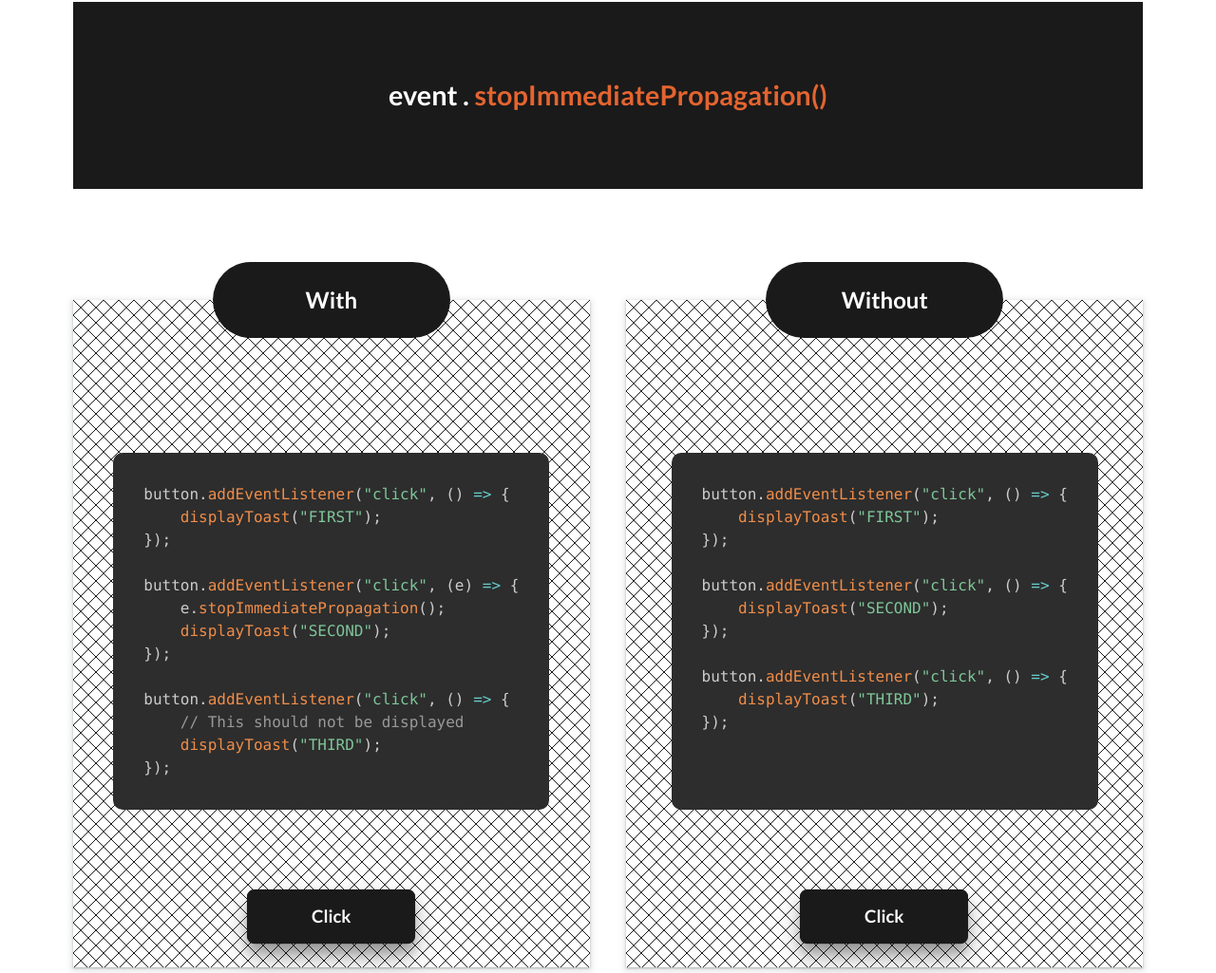
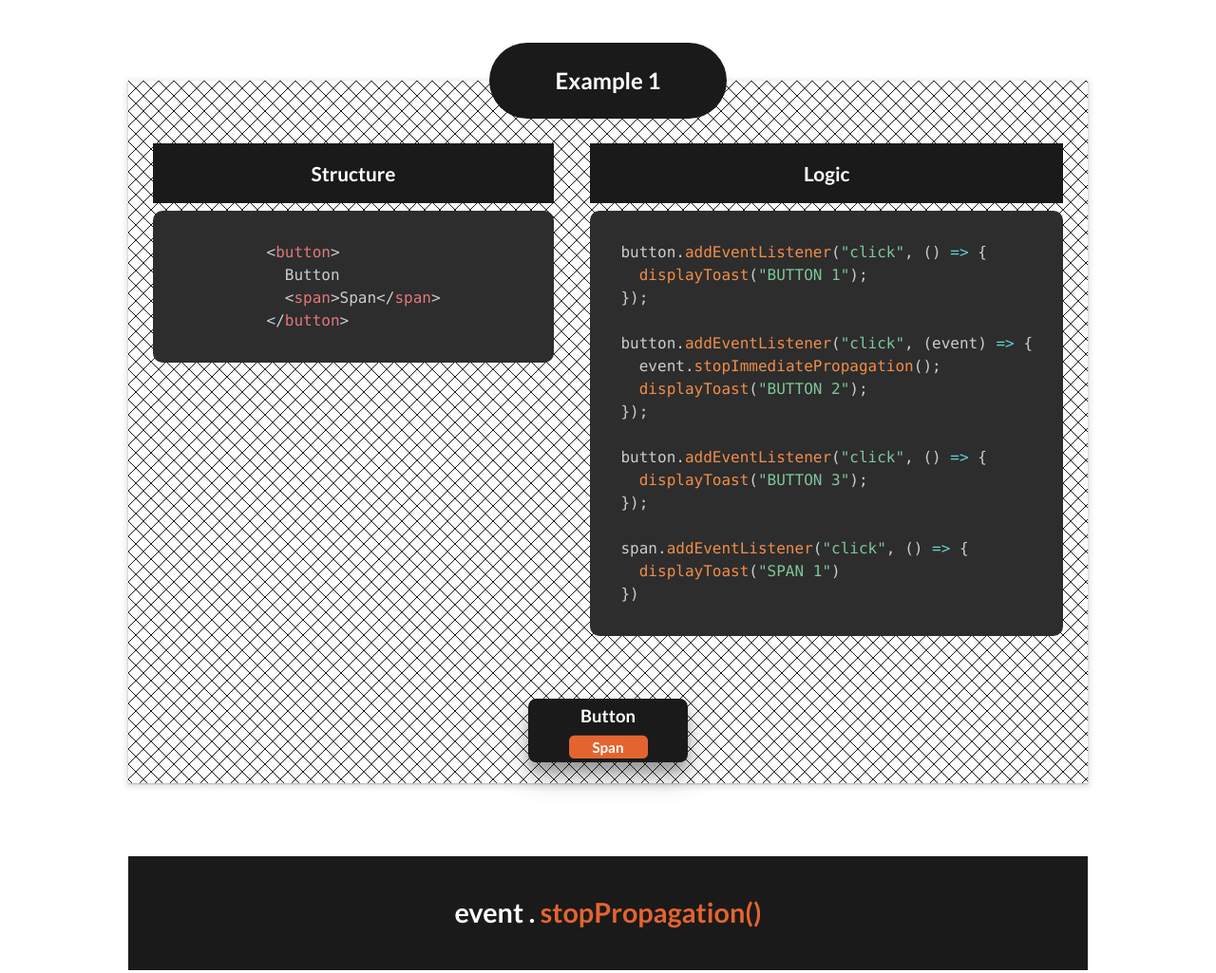
Before and after one commit to david-mi/stopPropagation-stopImmediatePropagation, a website built with Vite: page index.html in a window 1280 px wide. Shown: the part 358-1383 px from the top of the page at 95% size. Built offline with nearby package versions, Linux system fonts and the light colour scheme.

Commit message:
refacto: more refacto

```diff
--- a/src/handlers/stopImmediatePropagation.ts
+++ b/src/handlers/stopImmediatePropagation.ts
@@ -6,25 +6,30 @@ export function setImmediatePropagationHandlers() {
 }
 
 function setWithButtonHandlers() {
-  const withButton = document.querySelector<HTMLButtonElement>("#stopImmediatePropagation .with button",)!;
+  const withButton = document.querySelector<HTMLButtonElement>("#stopImmediatePropagation button",)!;
+  const withButtonSpan = withButton.querySelector("span")!
 
   withButton.addEventListener("click", () => {
-    displayToast("FIRST");
+    displayToast("BUTTON 1");
   });
 
   withButton.addEventListener("click", (event) => {
     event.stopImmediatePropagation();
-    displayToast("SECOND");
+    displayToast("BUTTON 2");
   });
 
   withButton.addEventListener("click", () => {
     // This should not be displayed
-    displayToast("THIRD");
+    displayToast("BUTTON 3");
   });
+
+  withButtonSpan.addEventListener("click", () => {
+    displayToast("SPAN 1")
+  })
 }
 
 function setWithoutButtonHandlers() {
-  const withoutButton = document.querySelector<HTMLButtonElement>("#stopImmediatePropagation .without button",)!;
+  const withoutButton = document.querySelector<HTMLButtonElement>("#stopImmediatePropagation button",)!;
 
   withoutButton.addEventListener("click", () => {
     displayToast("FIRST");
--- a/src/style.css
+++ b/src/style.css
@@ -48,20 +48,19 @@ h1 {
   font-weight: 800;
   line-height: 1.1;
   color: var(--clr-primary);
-  padding-block: var(--gap);
 }
 
 #stopPropagation,
 #stopImmediatePropagation {
   display: flex;
-  flex-wrap: wrap;
+  flex-direction: column;
   gap: var(--gap) calc(var(--gap) /2);
 
   & h2 {
     background-color: var(--clr-secondary);
     width: 100%;
     font-size: clamp(1.3rem, 3vw, 1.8rem);
-    padding-block: var(--gap);
+    padding-block: calc(var(--gap) / 2);
 
     & span:nth-child(1) {
       color: white;
@@ -78,16 +77,18 @@ h1 {
 
   & article {
     --title-height: 80px;
+    --button-height: 4rem;
     background: linear-gradient(45deg, transparent 49%, #1a1a1a 49% 51%, transparent 51%), linear-gradient(-45deg, transparent 49%, #1a1a1a 49% 51%, transparent 51%);
     background-size: 1em 1em;
     background-color: #ffffff;
     position: relative;
     flex: 1;
-    padding: calc(var(--gap) / 3);
-    padding-top: calc(var(--gap) * 2);
+    padding-inline: calc(var(--gap) / 3);
+    padding-top: calc(var(--gap) / 3 + var(--title-height) / 2);
+    padding-bottom: calc(var(--gap) / 3 + var(--button-height) / 2);
     display: flex;
     flex-direction: column;
-    gap: var(--gap);
+    gap: calc(var(--gap) / 3);
     align-items: center;
     box-shadow: rgba(60, 64, 67, 0.3) 0px 1px 2px 0px, rgba(60, 64, 67, 0.15) 0px 2px 6px 2px;
     margin-top: calc(var(--title-height) / 2);
@@ -109,12 +110,36 @@ h1 {
       border-radius: 50px;
     }
 
+    & h4 {
+      font-size: clamp(1rem, 2vw, 1.3rem);
+      font-weight: 600;
+      padding: 1rem 2rem;
+      background-color: var(--clr-secondary);
+      color: white;
+    }
+
+    & .pre-wrapper {
+      display: flex;
+      flex-wrap: wrap;
+      gap: calc(var(--gap) / 2);
+      align-self: stretch;
+    }
+
+    & .blocks {
+      flex: 1;
+      display: flex;
+      flex-direction: column;
+    }
+
     & pre[class*="language-"] {
-      flex: 1;
       border-radius: 10px;
       padding: clamp(0px, 4vw, 2rem);
       display: flex;
       justify-content: center;
+
+      .token.comment {
+        color: white
+      }
     }
 
     & button {
@@ -125,19 +150,48 @@ h1 {
       font-family: inherit;
       color: white;
       cursor: pointer;
-      transition: 300ms;
-      transform: scale(1.05);
+      transition: 300ms ease-in-out;
+      transform: scale(1.05) translateY(50%);
       margin-top: auto;
-      padding: 1rem 4rem;
+      height: var(--button-height);
+      width: 10rem;
       background-color: var(--clr-secondary);
       box-shadow: rgba(0, 0, 0, 0.25) 0px 14px 28px, rgba(0, 0, 0, 0.22) 0px 10px 10px;
+      display: grid;
+      place-items: center;
 
       &:hover {
         background-color: var(--clr-primary);
+        border-radius: 15px;
+
+        & span {
+          background-color: var(--clr-secondary);
+        }
+      }
+
+      &:has(>span:hover) {
+        background-color: var(--clr-secondary);
+        border-radius: 8px;
       }
 
       &:active {
-        transform: scale(1);
+        transform: scale(1) translateY(50%);
+      }
+
+      & span {
+        background-color: var(--clr-primary);
+        width: 50%;
+        height: 80%;
+        display: grid;
+        place-items: center;
+        transition: 300ms ease-in-out;
+        border-radius: 5px;
+        font-size: 0.9rem;
+
+        &:hover {
+          border-radius: 10px;
+          background-color: var(--clr-primary);
+        }
       }
     }
   }
--- a/src/views/stopImmediatePropagation.ts
+++ b/src/views/stopImmediatePropagation.ts
@@ -1,30 +1,27 @@
-const withCodeBlock =
+const jsBlock =
 	`button.addEventListener("click", () => {
-    displayToast("FIRST");
+  displayToast("BUTTON 1");
 });
 
-button.addEventListener("click", (e) => {
-    e.stopImmediatePropagation();
-    displayToast("SECOND");
+button.addEventListener("click", (event) => {
+  event.stopImmediatePropagation();
+  displayToast("BUTTON 2");
 });
 
 button.addEventListener("click", () => {
-    // This should not be displayed
-    displayToast("THIRD");
-});`
-
-const withoutCodeBlock =
-    `button.addEventListener("click", () => {
-    displayToast("FIRST");
+  displayToast("BUTTON 3");
 });
 
-button.addEventListener("click", () => {
-    displayToast("SECOND");
-});
+span.addEventListener("click", () => {
+  displayToast("SPAN 1")
+})`
 
-button.addEventListener("click", () => {
-    displayToast("THIRD");
-});`
+const htlmBlock =
+	`&lt;button&gt;
+  Button
+  &lt;span&gt;Span&lt;/span&gt;
+&lt;/button&gt;`
+
 
 export const stopImmediatePropagationTemplate = `
 <section id="stopImmediatePropagation">
@@ -33,18 +30,24 @@ export const stopImmediatePropagationTemplate = `
     <span>.</span>
     <span>stopImmediatePropagation()</span>
   </h2>
-    <article class="with">
-        <h3>With</h3>
+  <article class="example">
+  		<h3>Example 1</h3>
+			<div class="pre-wrapper">
+				<div class="blocks">
+					<h4>Structure</h4>
 					<pre>
-            <code class="language-js">${withCodeBlock}</code>
+						<code class="language-html">${htlmBlock}</code>
 					</pre>
-        <button>Click</button>
-    </article>
-    <article class="without">
-        <h3>Without</h3>
+				</div>
+				<div class="blocks">
+					<h4>Logic</h4>
 					<pre>
-            <code class="language-js">${withoutCodeBlock}</code>
+						<code class="language-js">${jsBlock}</code>
 					</pre>
-        <button>Click</button>
-    </article>
-</section>`;
+				</div>
+			</div>
+			<button>
+				Button
+				<span>Span</span>
+			</button>
+  </article>`;
--- a/src/views/stopPropagation.ts
+++ b/src/views/stopPropagation.ts
@@ -14,10 +14,14 @@ export const stopPropagationTemplate = `
         <pre>
             <code class="language-js">${codeBlock}</code>
         </pre>
-        <button>Click</button>
+        <button>
+            <span>Click</span>
+        </button>
     </article>
     <article class="without">
         <h3>Without</h3>
-        <button>Click</button>
+        <button>
+            <span>Click</span>
+        </button>
     </article>
 </section>`;
```
Also changed, not shown: src/counter.ts (deleted, +0 -9 lines), src/selectors.ts (deleted, +0 -16 lines). Lines whose indentation alone changed are shown as unchanged.
